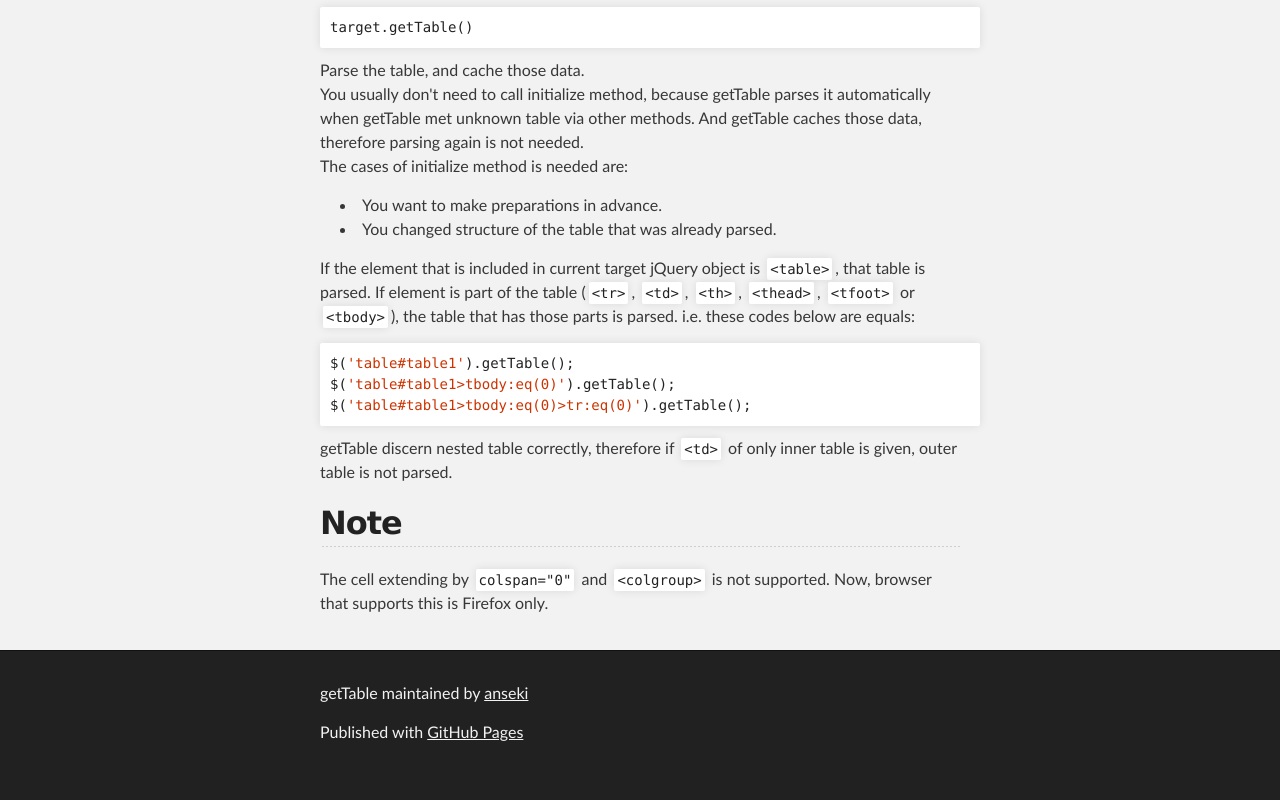
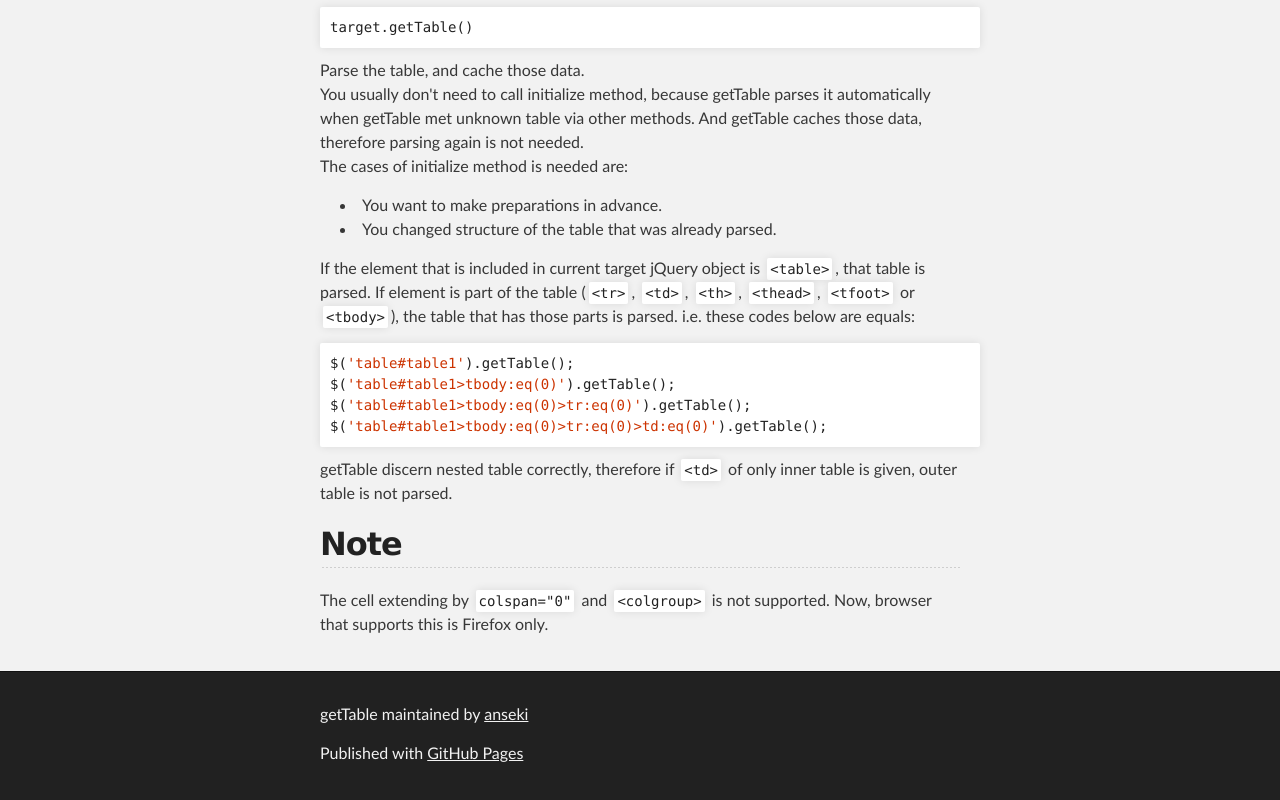
Before and after one commit to anseki/jquery-gettable, a plain HTML site: page index.html in a window 1280 px wide. Shown: the part 6804-7604 px from the top of the page. Before the commit the page ends 7583 px from the top, so only its background shows below. Drawn offline with nearby package versions, Linux system fonts and the light colour scheme.

Commit message:
Small change README

```diff
--- a/index.html
+++ b/index.html
@@ -471,6 +471,7 @@ i.e. these codes below are equals:</p>
 <div class="highlight highlight-js"><pre><span class="nx">$</span><span class="p">(</span><span class="s1">'table#table1'</span><span class="p">).</span><span class="nx">getTable</span><span class="p">();</span>
 <span class="nx">$</span><span class="p">(</span><span class="s1">'table#table1&gt;tbody:eq(0)'</span><span class="p">).</span><span class="nx">getTable</span><span class="p">();</span>
 <span class="nx">$</span><span class="p">(</span><span class="s1">'table#table1&gt;tbody:eq(0)&gt;tr:eq(0)'</span><span class="p">).</span><span class="nx">getTable</span><span class="p">();</span>
+<span class="nx">$</span><span class="p">(</span><span class="s1">'table#table1&gt;tbody:eq(0)&gt;tr:eq(0)&gt;td:eq(0)'</span><span class="p">).</span><span class="nx">getTable</span><span class="p">();</span>
 </pre></div>
 
 <p>getTable discern nested table correctly, therefore if <code>&lt;td&gt;</code> of only inner table is given, outer table is not parsed.</p>
```
